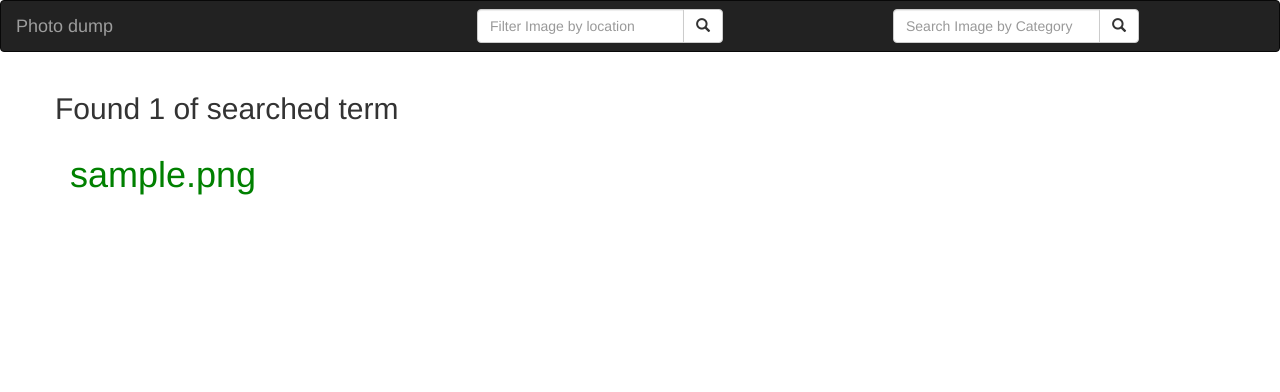
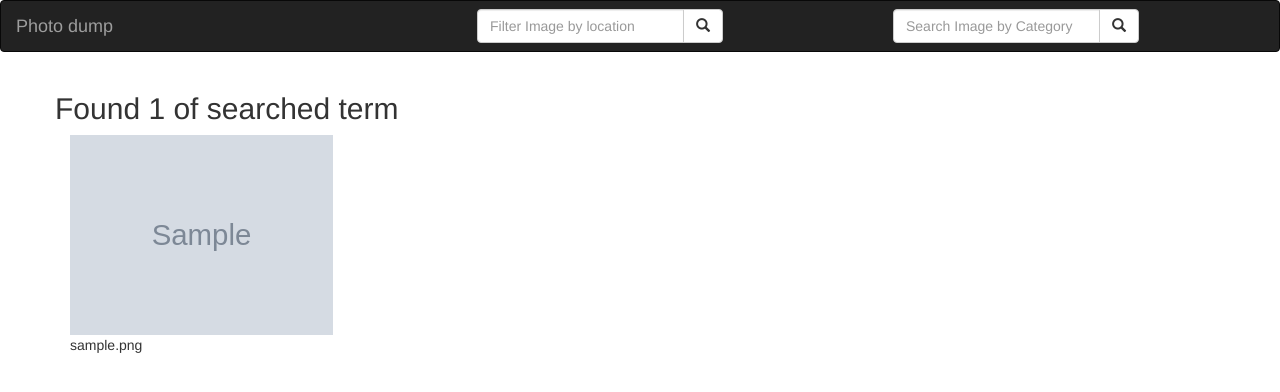
Before and after one commit to Saitore973/gallery_app, a Django app: template photos/templates/all-photos/search.html in a window 1280 px wide. Shown: the top 392 px of the page. Run offline with Django 4.2, Linux system fonts and the light colour scheme; tables that the repository leaves empty hold one stand-in row (values such as "Sample post"); the template is opened without the code that fills it: values that come from a table or form of the project are taken from there, most other values are stand-ins (such as "Sample title", 1, 10 or a date in 2020); grey boxes marked "Sample" are stand-in pictures; some libraries are stand-ins or nearby versions.

Commit message:
display images when serching and filtering

```diff
--- a/photos/templates/all-photos/filter.html
+++ b/photos/templates/all-photos/filter.html
@@ -16,6 +16,7 @@
   {% if images %}
     {% for image in images %}
       <div class="col-sm-6 col-md-3">
+        <img src="{{image.image.url}}"class="img-responsive" style="width: 400px; height: 200px;" alt="Image">
           <h1>{{image.image_name}}</h1>
       </div>
     {% endfor %}
--- a/photos/templates/all-photos/search.html
+++ b/photos/templates/all-photos/search.html
@@ -16,7 +16,10 @@
   {% if images %}
     {% for image in images %}
       <div class="col-sm-6 col-md-3">
-          <h1>{{image.image_name}}</h1>
+
+       <img src="{{image.image.url}}"class="img-responsive" style="width: 300px; height: 200px;" alt="Image">
+          <p>{{image.image_name}}</p>
+
       </div>
     {% endfor %}
   {% endif %}
```
